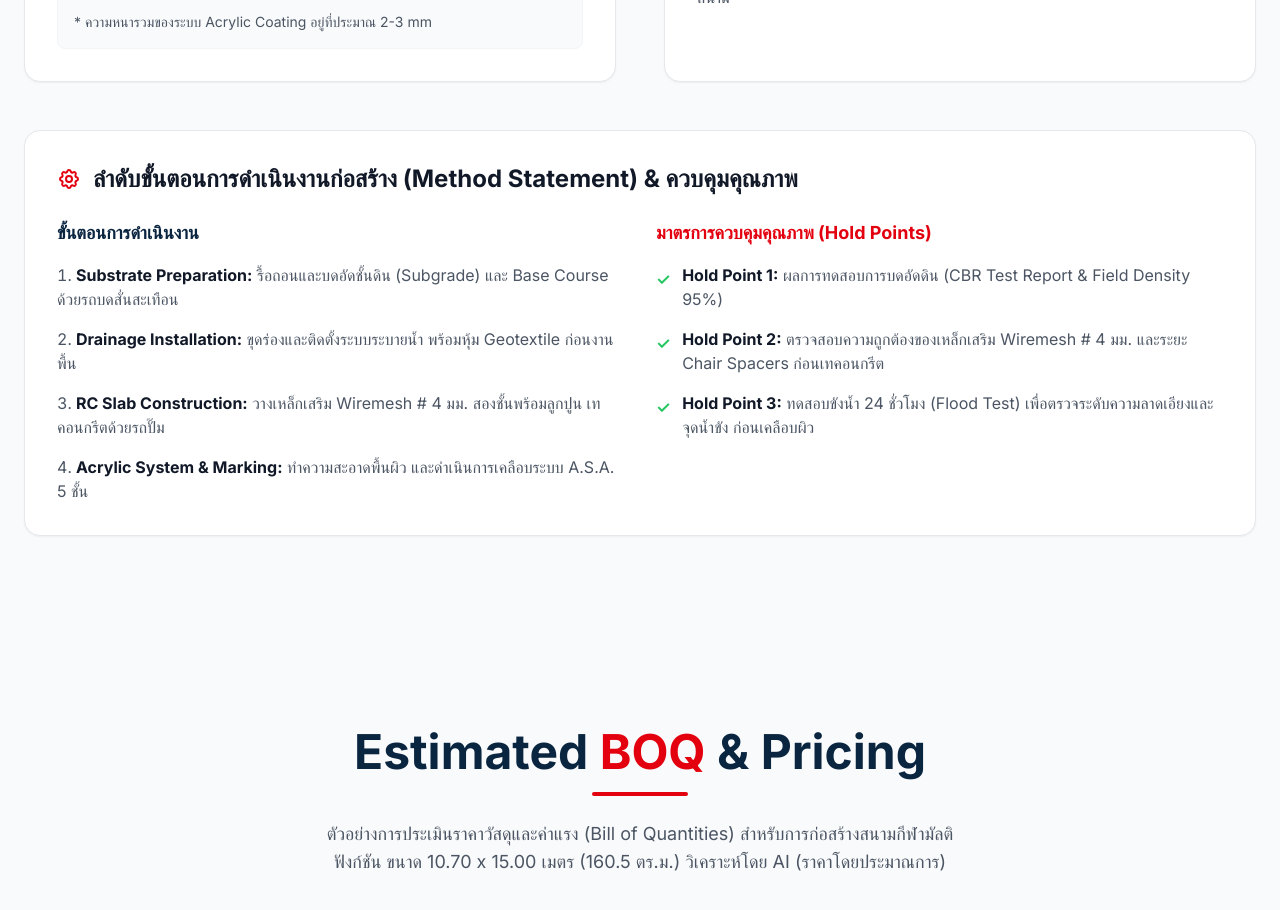
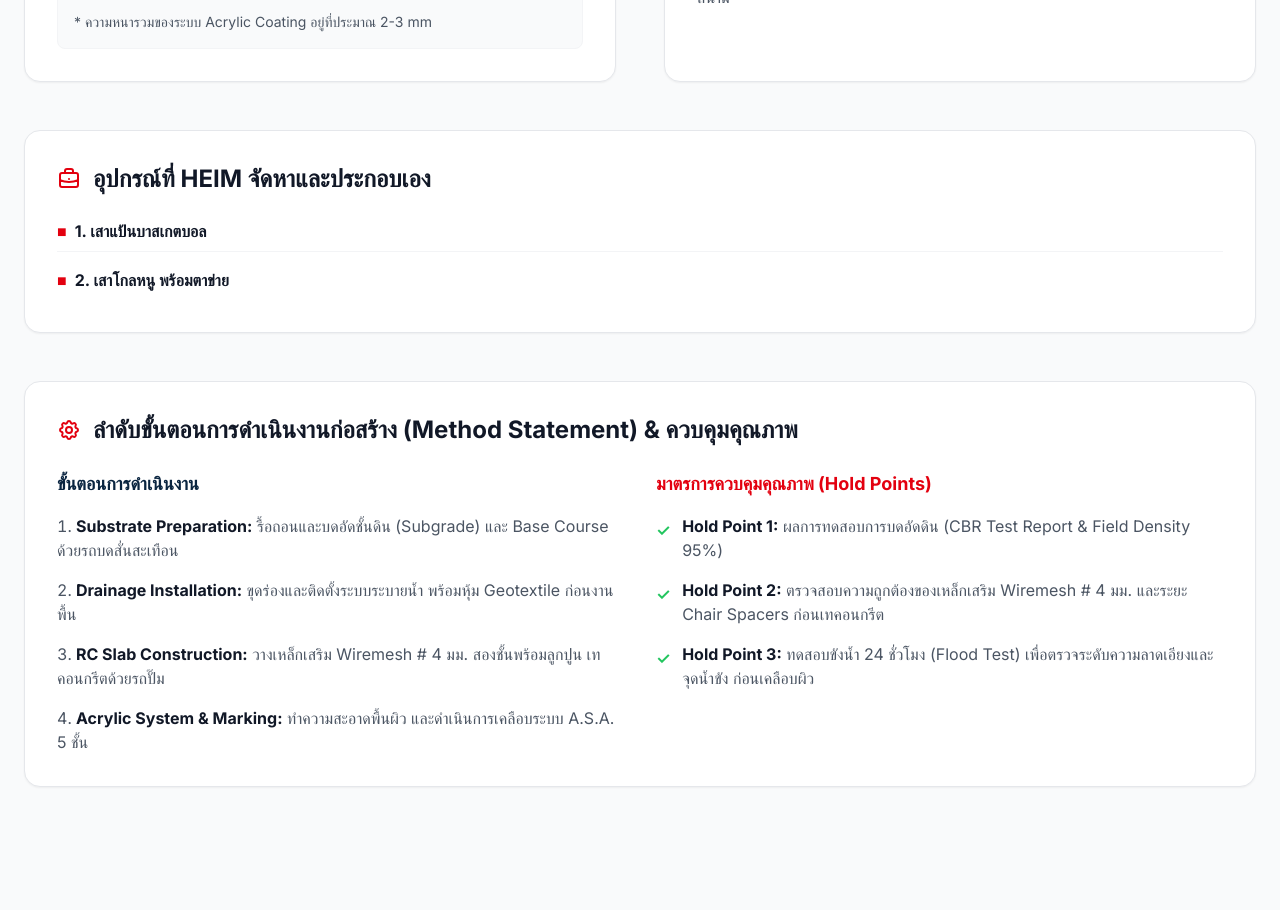
Before and after one commit to suteechu/CourtHeim, a React (Vite) app: page / in a window 1280 px wide. Shown: the part 4520-5430 px from the top of the page. Built offline with nearby package versions, Linux system fonts and the light colour scheme.

Commit message:
Add new equipment section to Specifications

```diff
--- a/src/components/Specifications.jsx
+++ b/src/components/Specifications.jsx
@@ -193,6 +193,24 @@ const Specifications = () => {
               </li>
             </ul>
           </div>
+
+          {/* Card 5: Equipment */}
+          <div className="bg-white p-8 rounded-2xl border border-gray-200 shadow-sm h-full flex flex-col md:col-span-2">
+            <h3 className="text-2xl font-bold mb-6 flex items-center text-gray-900">
+              <svg className="w-6 h-6 mr-3 text-heim-red" fill="none" stroke="currentColor" viewBox="0 0 24 24" xmlns="http://www.w3.org/2000/svg"><path strokeLinecap="round" strokeLinejoin="round" strokeWidth={2} d="M21 13.255A23.931 23.931 0 0112 15c-3.183 0-6.22-.62-9-1.745M16 6V4a2 2 0 00-2-2h-4a2 2 0 00-2 2v2m4 6h.01M5 20h14a2 2 0 002-2V8a2 2 0 00-2-2H5a2 2 0 00-2 2v10a2 2 0 002 2z" /></svg>
+              อุปกรณ์ที่ HEIM จัดหาและประกอบเอง
+            </h3>
+            <ul className="space-y-4 text-gray-600">
+              <li className="flex items-center border-b border-gray-100 pb-2">
+                <span className="text-heim-red mr-2">■</span>
+                <strong className="text-gray-900">1. เสาแป้นบาสเกตบอล</strong>
+              </li>
+              <li className="flex items-center pb-2">
+                <span className="text-heim-red mr-2">■</span>
+                <strong className="text-gray-900">2. เสาโกลหนู พร้อมตาข่าย</strong>
+              </li>
+            </ul>
+          </div>
         </div>
 
 
```
